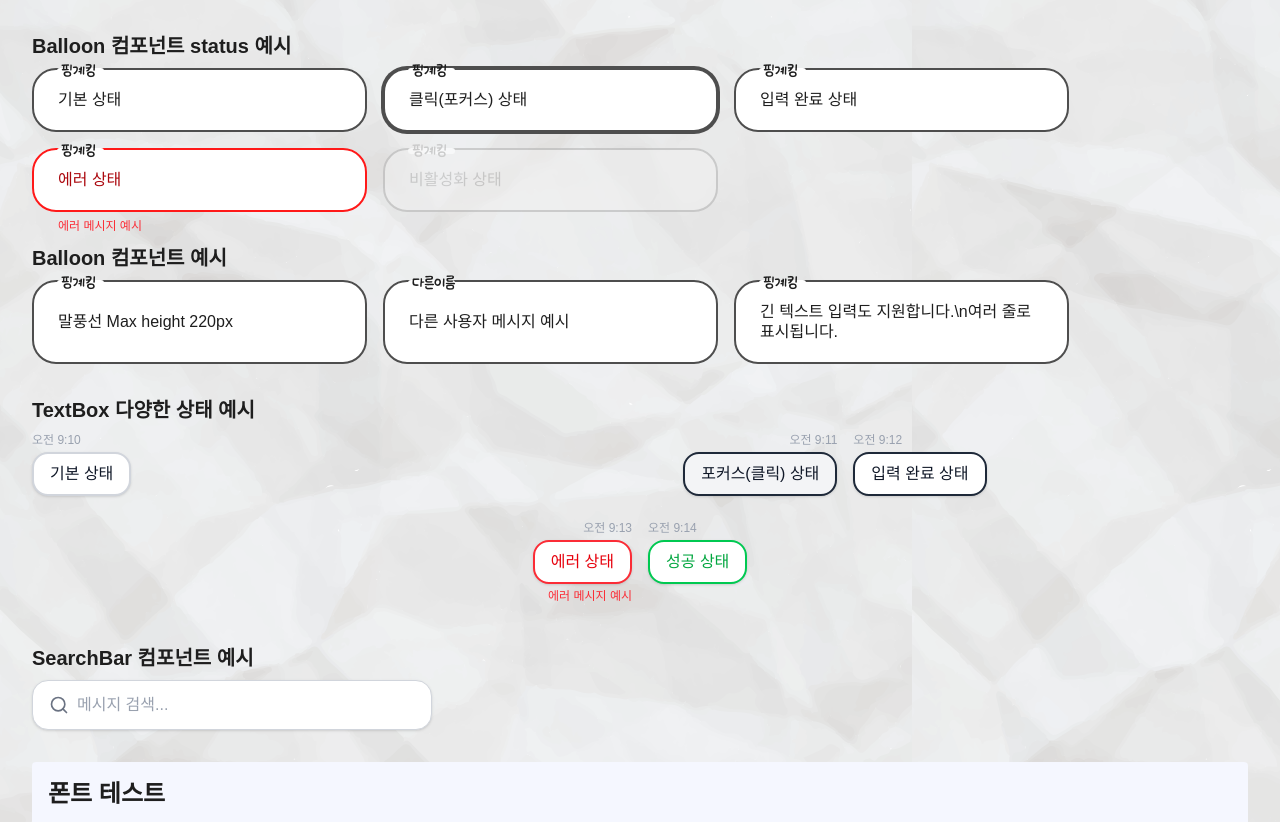
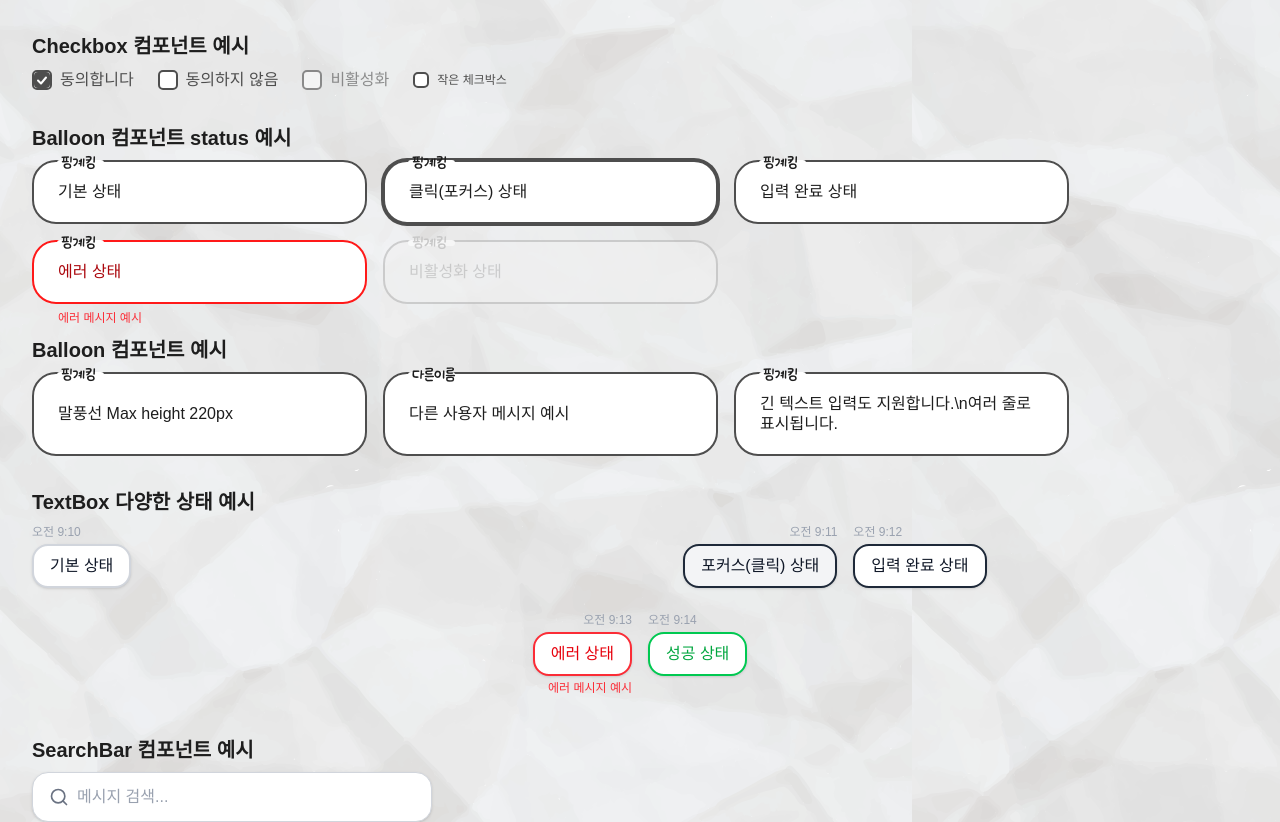
Before and after one commit to pinggyeKing/pinggyeking-frontend, a Next.js app: page /dashboard in a window 1280 px wide. Shown: the top 822 px of the page. Built offline with nearby package versions, Linux system fonts and the light colour scheme.

Commit message:
feat: Add Checkbox component and examples to Dashboard for enhanced interactivity

```diff
--- a/src/app/dashboard/page.tsx
+++ b/src/app/dashboard/page.tsx
@@ -4,6 +4,7 @@ import React, { useState } from 'react';
 import SearchBar from '@/components/inputs/SearchBar';
 import { TextBox } from '@/components/inputs/TextBox';
 import Balloon from '@/components/inputs/Balloon';
+import Checkbox from '@/components/inputs/Checkbox';
 
 function Dashboard() {
   // SearchBar 상태
@@ -24,8 +25,38 @@ function Dashboard() {
     },
   ];
 
+  const [check1, setCheck1] = React.useState(true);
+  const [check2, setCheck2] = React.useState(false);
+  const [check3, setCheck3] = React.useState(false);
+  const [check4, setCheck4] = React.useState(false);
+
   return (
     <div className="p-8 space-y-8">
+      {/* Checkbox 컴포넌트 예시 */}
+      <div className="space-y-2">
+        <h2 className="text-xl font-semibold">Checkbox 컴포넌트 예시</h2>
+        <div className="flex flex-wrap gap-6 items-center">
+          <Checkbox checked={check1} onChange={setCheck1} label="동의합니다" />
+          <Checkbox
+            checked={check2}
+            onChange={setCheck2}
+            label="동의하지 않음"
+          />
+          <Checkbox
+            checked={check3}
+            onChange={setCheck3}
+            label="비활성화"
+            disabled
+          />
+          <Checkbox
+            checked={check4}
+            onChange={setCheck4}
+            label="작은 체크박스"
+            size="small"
+          />
+        </div>
+      </div>
+
       {/* Balloon 컴포넌트 status 예시 */}
       <div className="space-y-2">
         <h2 className="text-xl font-semibold">Balloon 컴포넌트 status 예시</h2>
--- /dev/null
+++ b/src/components/inputs/Checkbox.tsx
@@ -0,0 +1,96 @@
+import React from 'react';
+
+export type CheckboxSize = 'small' | 'medium';
+
+interface CheckboxProps {
+  checked: boolean;
+  onChange: (checked: boolean) => void;
+  label?: string;
+  disabled?: boolean;
+  size?: CheckboxSize;
+  className?: string;
+}
+
+const sizeStyle = {
+  small: 'w-4 h-4 text-[12px]',
+  medium: 'w-5 h-5 text-[16px]',
+};
+
+const Checkbox: React.FC<CheckboxProps> = ({
+  checked,
+  onChange,
+  label = '',
+  disabled = false,
+  size = 'medium',
+  className = '',
+}) => {
+  return (
+    <label
+      className={`inline-flex items-center gap-2 cursor-pointer select-none ${
+        disabled ? 'opacity-60 cursor-not-allowed' : ''
+      } ${className}`}
+      aria-disabled={disabled}
+    >
+      <span
+        className={`relative flex items-center justify-center ${sizeStyle[size]} rounded-[5px] border-[2px] border-[var(--grey-8,#4E4E4E)] bg-[var(--grey-0,#FFF)] transition-colors duration-150`}
+        style={{
+          minWidth: size === 'small' ? 16 : 20,
+          minHeight: size === 'small' ? 16 : 20,
+        }}
+      >
+        <input
+          type="checkbox"
+          checked={checked}
+          onChange={(e) => onChange(e.target.checked)}
+          disabled={disabled}
+          className="absolute w-full h-full opacity-0 cursor-pointer m-0"
+          tabIndex={disabled ? -1 : 0}
+          aria-checked={checked}
+        />
+        {checked && (
+          <svg
+            width={size === 'small' ? 12 : 16}
+            height={size === 'small' ? 12 : 16}
+            viewBox="0 0 16 16"
+            fill="none"
+            xmlns="http://www.w3.org/2000/svg"
+            className="pointer-events-none"
+          >
+            <rect
+              x="0"
+              y="0"
+              width="16"
+              height="16"
+              rx="4"
+              fill="var(--grey-8,#4E4E4E)"
+            />
+            <path
+              d="M4 8.5L7 11.5L12 5.5"
+              stroke="var(--grey-0,#FFF)"
+              strokeWidth="2"
+              strokeLinecap="round"
+              strokeLinejoin="round"
+            />
+          </svg>
+        )}
+      </span>
+      {label && (
+        <span
+          className={
+            size === 'small'
+              ? 'text-[12px] font-medium'
+              : 'text-[16px] font-medium'
+          }
+          style={{
+            fontFamily: 'Pretendard, sans-serif',
+            color: 'var(--grey-8,#4E4E4E)',
+          }}
+        >
+          {label}
+        </span>
+      )}
+    </label>
+  );
+};
+
+export default Checkbox;
```
